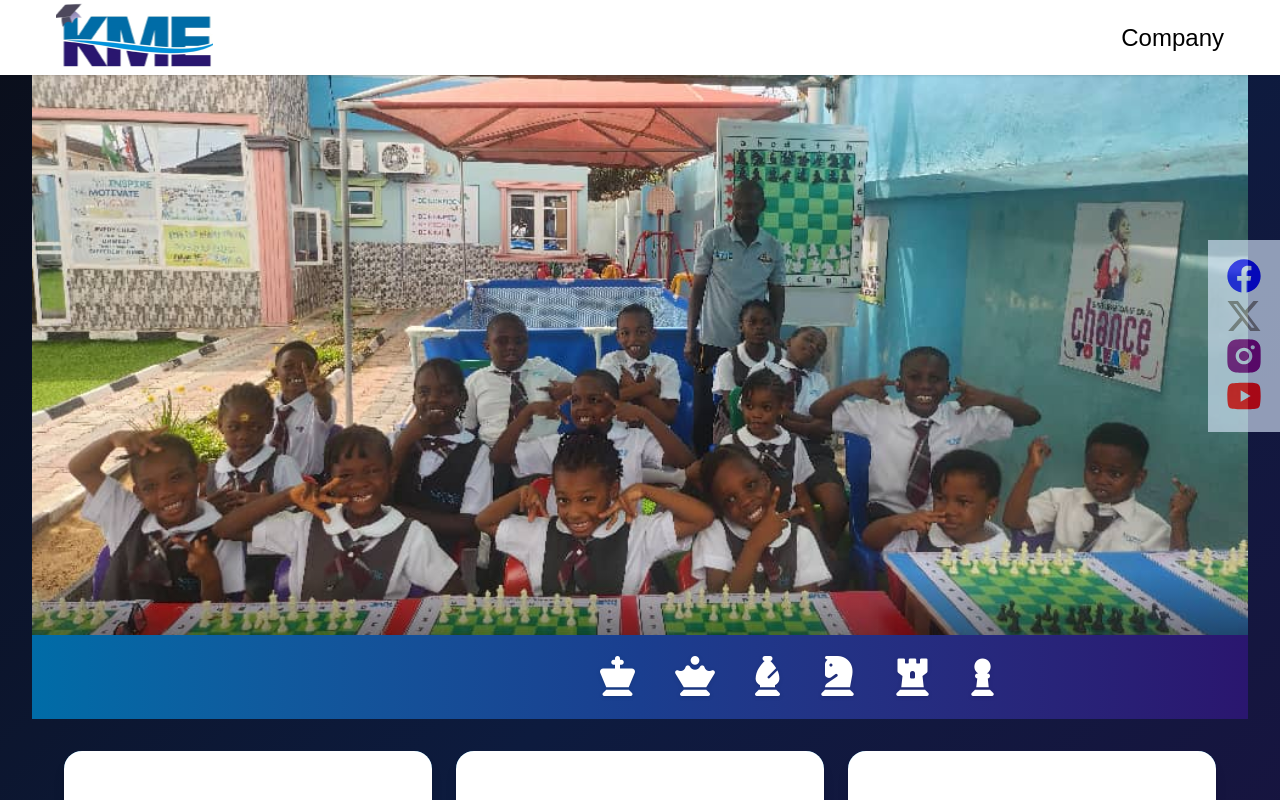
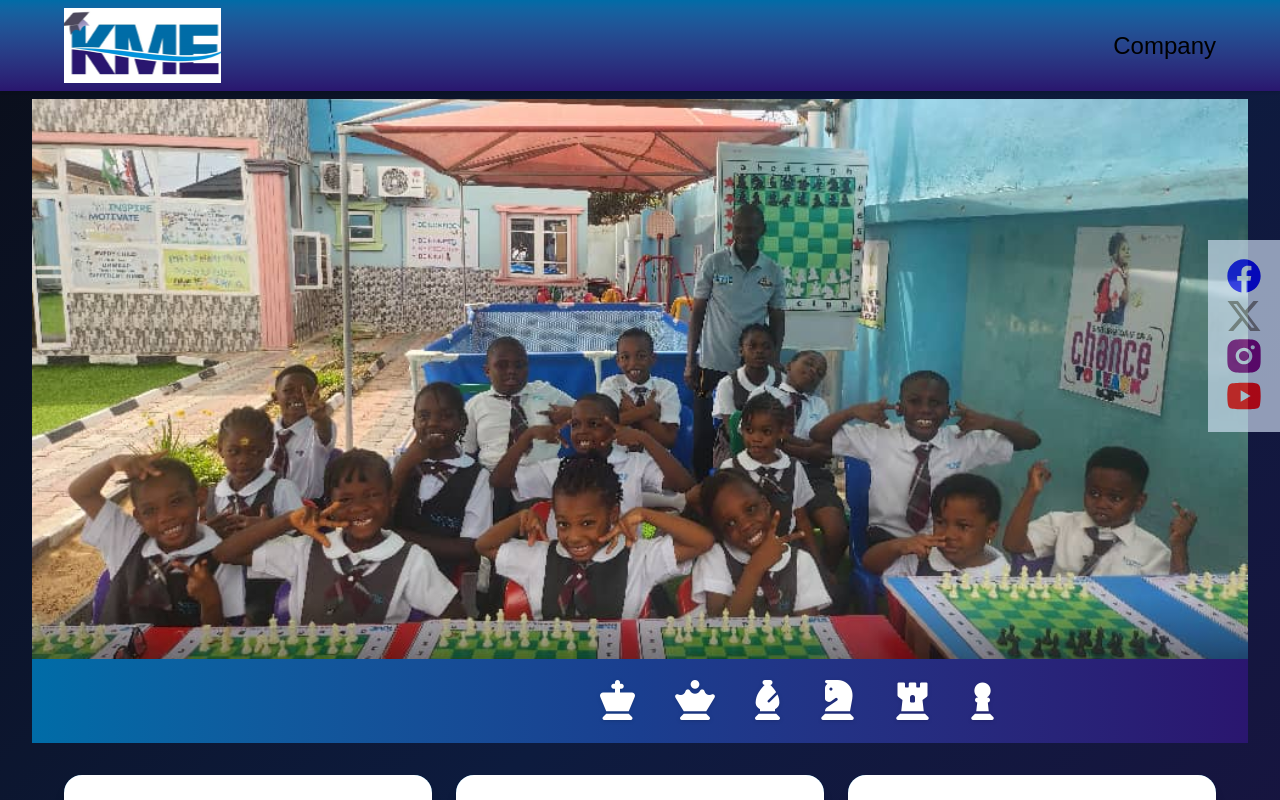
Before and after one commit to ToyinJr/Kingsmind, a React (Vite) app: page / in a window 1280 px wide. Shown: the top 800 px of the page. Built offline with nearby package versions, Linux system fonts and the light colour scheme.

Commit message:
added uniform color to navbar

```diff
--- a/src/Components/Navbar.jsx
+++ b/src/Components/Navbar.jsx
@@ -2,7 +2,7 @@ import { Link } from "react-router-dom";
 
 const Navbar = () => {
   return (
-    <div className="sticky top-0 z-50 bg-white shadow text-black">
+    <div className="sticky top-0 z-50 bg-gradient-to-b p-2 mb-2 from-[#006ca7] to-[#2a166f] shadow text-black">
       <div className="flex justify-between px-8 md:px-14 items-center">
         <Link to={"/"}>
           <div className="flex items-center gap-2 place-self-center">
```
